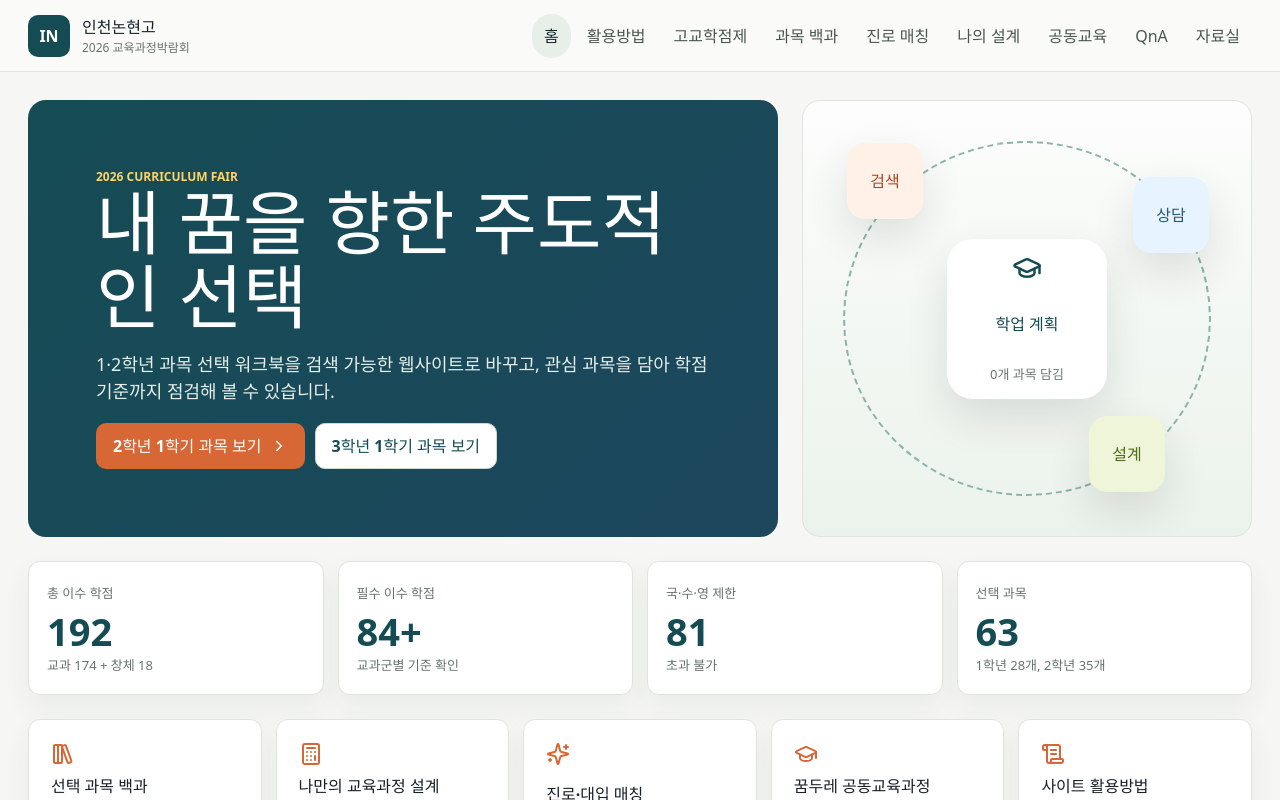
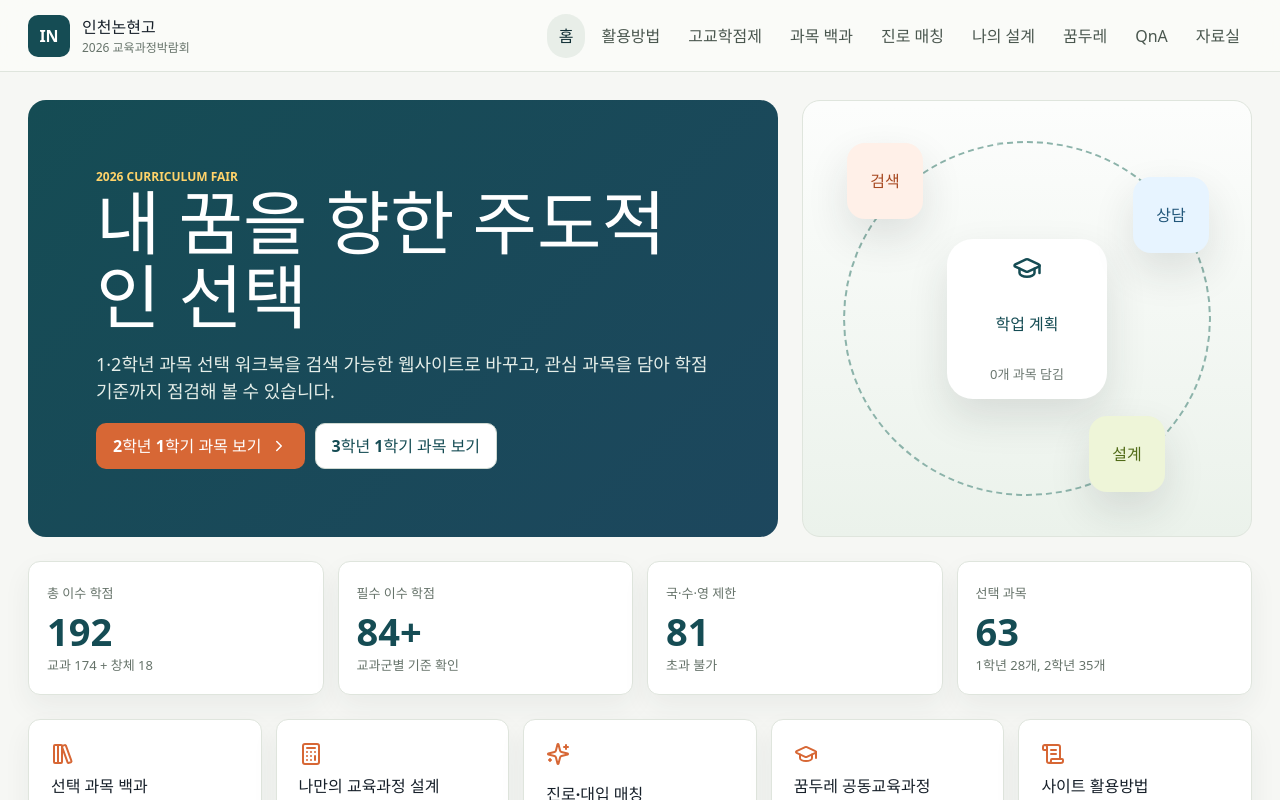
Before and after one commit to pean98/2026nh, a React (Vite) app: page / in a window 1280 px wide. Shown: the top 800 px of the page. Built offline with nearby package versions, Linux system fonts and the light colour scheme.

Commit message:
꿈두레 메뉴명과 자료실 설명 수정

```diff
--- a/src/App.tsx
+++ b/src/App.tsx
@@ -39,7 +39,7 @@ const navItems: Array<{ id: View; label: string }> = [
   { id: "subjects", label: "과목 백과" },
   { id: "matching", label: "진로 매칭" },
   { id: "planner", label: "나의 설계" },
-  { id: "dreamdure", label: "공동교육" },
+  { id: "dreamdure", label: "꿈두레" },
   { id: "qna", label: "QnA" },
   { id: "resources", label: "자료실" },
 ];
@@ -1414,7 +1414,7 @@ function ResourcesView() {
       <div className="page-title">
         <span className="eyebrow">Resources</span>
         <h1>자료실</h1>
-        <p>원본 워크북과 상담 자료를 확인합니다. 1~23쪽 공통 안내에는 고교학점제, 과목 선택 절차, 대입 연계, 학업 설계, 꿈두레 안내가 담겨 있습니다.</p>
+        <p>원본 워크북과 상담 자료를 확인합니다. 1~23쪽 공통 안내에는 고교학점제, 과목 선택 절차, 대입 연계, 학업 설계, 꿈두레 공동교육과정 안내가 담겨 있습니다.</p>
       </div>
       <div className="resource-section">
         <h2>PDF 자료</h2>
```
Also changed, not shown: 2 other files (tests, documents, lock files or other folders).
